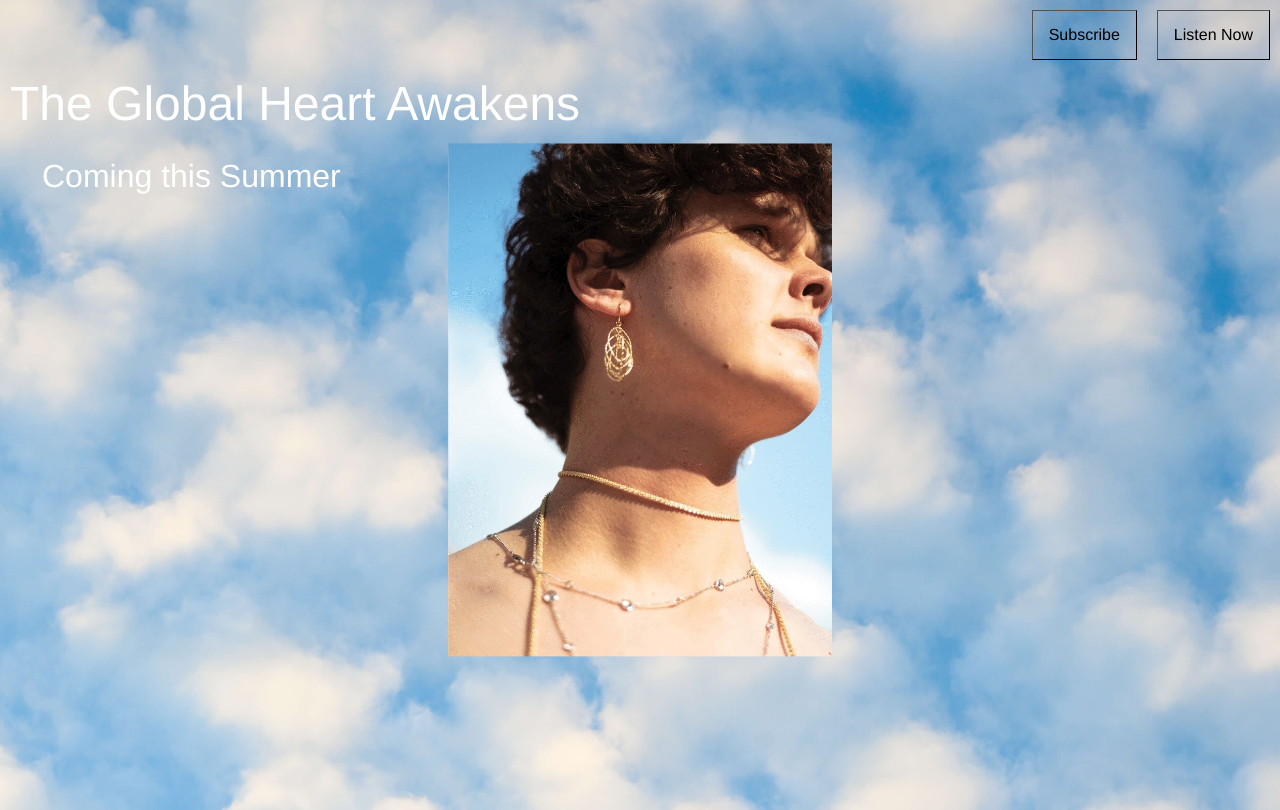
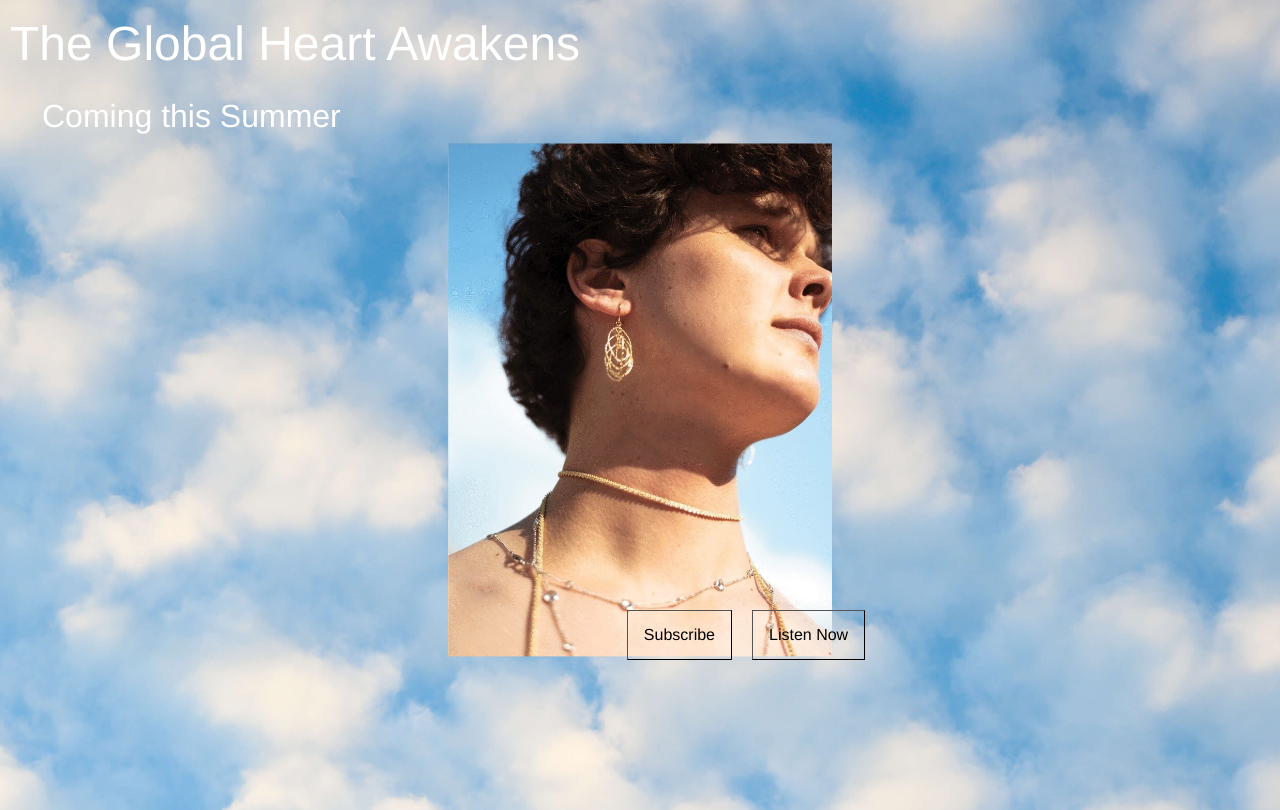
Before and after one commit to sgmaniakk/big-bad-website, a plain HTML site: page index.html in a window 1280 px wide. Drawn offline with Linux system fonts and the light colour scheme.

Commit message:
doin some stuff

```diff
--- a/css/styles.css
+++ b/css/styles.css
@@ -48,6 +48,7 @@ body {
     background-repeat: no-repeat;
     background-color: #5397d4;
     background-position: center center;
+	color: white;
 }
 
 body, html {
@@ -57,35 +58,34 @@ body, html {
 }
 
 .button:hover {
-	background-color: white;
+	background-color: whitesmoke;
 	color: black;
 	cursor: pointer;
 	transition-duration: 00.1s;
   }
 
 .container {
-	padding-top: 70px;
+	padding-top: 10px;
 	margin: 10px;
 }
 
 h1 {
 	font-size: 3em;
-	color: white;
 }
 
 h2 {
 	padding: 1em;
 	font-size: 2em;
-	color: white;
 }
 
 .button-pannel {
 	position: fixed;
     top: 0;
-    display: flex;
-    right: 0;
-    width: 100%;
+    display: block;
+    right: 25%;
+    width: 200px;
     justify-content: right;
+	padding-top: 600px;
 }
 
 .button{
@@ -126,13 +126,28 @@ h2 {
 									supported by Chrome, Edge, Opera and Firefox */
   }
 
+.mc-field-group {
+	padding: 10px;
+}
+
 #mc_embed_signup {
 	background-color: transparent;
+	border: 1px outset black;
 }
 
 @media screen and (min-width: 768px) {
 	.cover-photo {
 		width: 60%;
+	}
+
+	.button-pannel {
+		position: fixed;
+		top: 0;
+		display: flex;
+		right: 30%;
+		width: 300px;
+		justify-content: center;
+		padding-top: 600px;
 	}
 }
 
@@ -140,4 +155,14 @@ h2 {
 	.cover-photo {
 		width: 30%;
 	}
+
+	.button-pannel {
+		position: fixed;
+		top: 0;
+		display: flex;
+		right: 30%;
+		width: 300px;
+		justify-content: center;
+		padding-top: 600px;
+	}
   }
```
Also changed, not shown: subscribe.html (+1 -1 lines).
